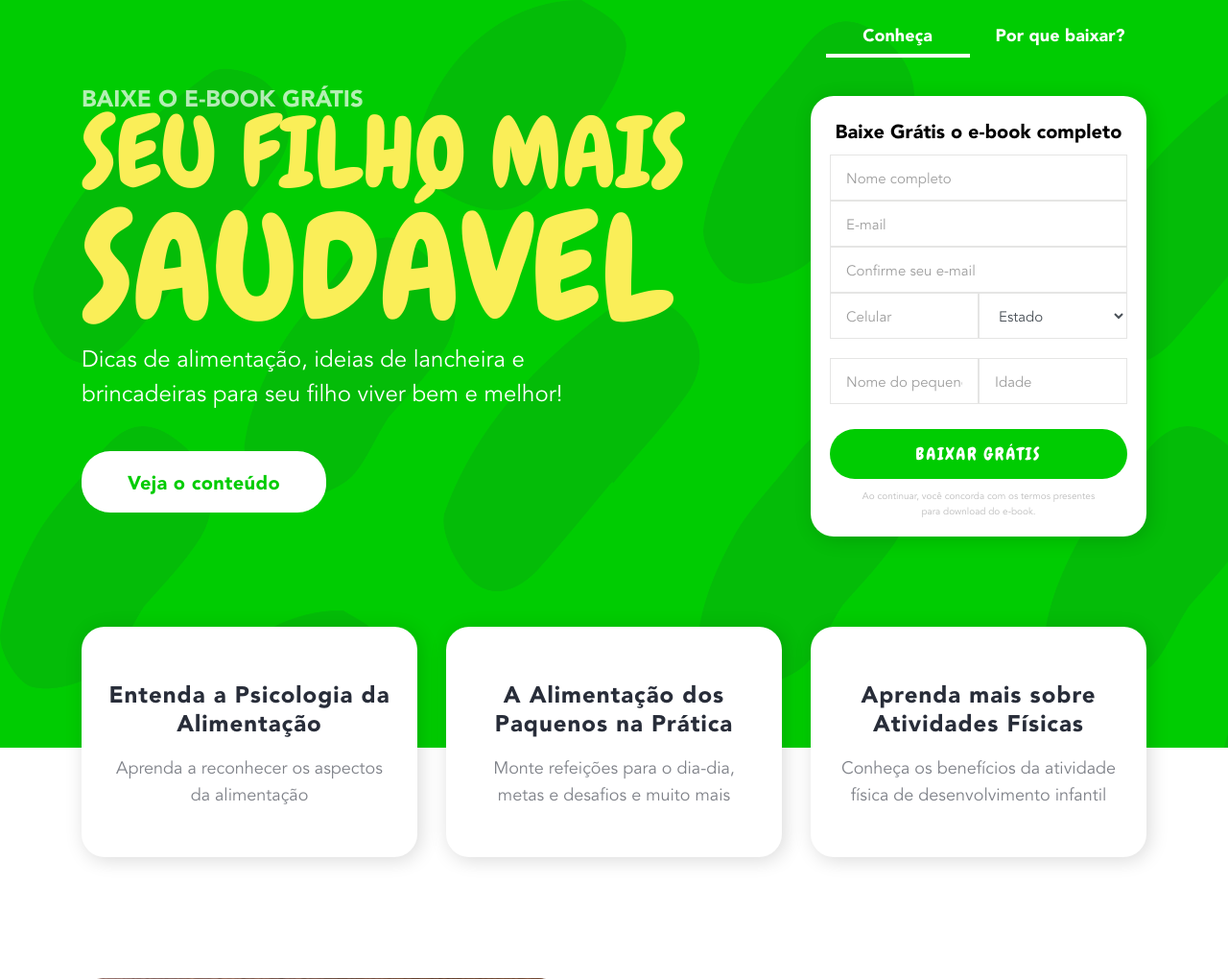
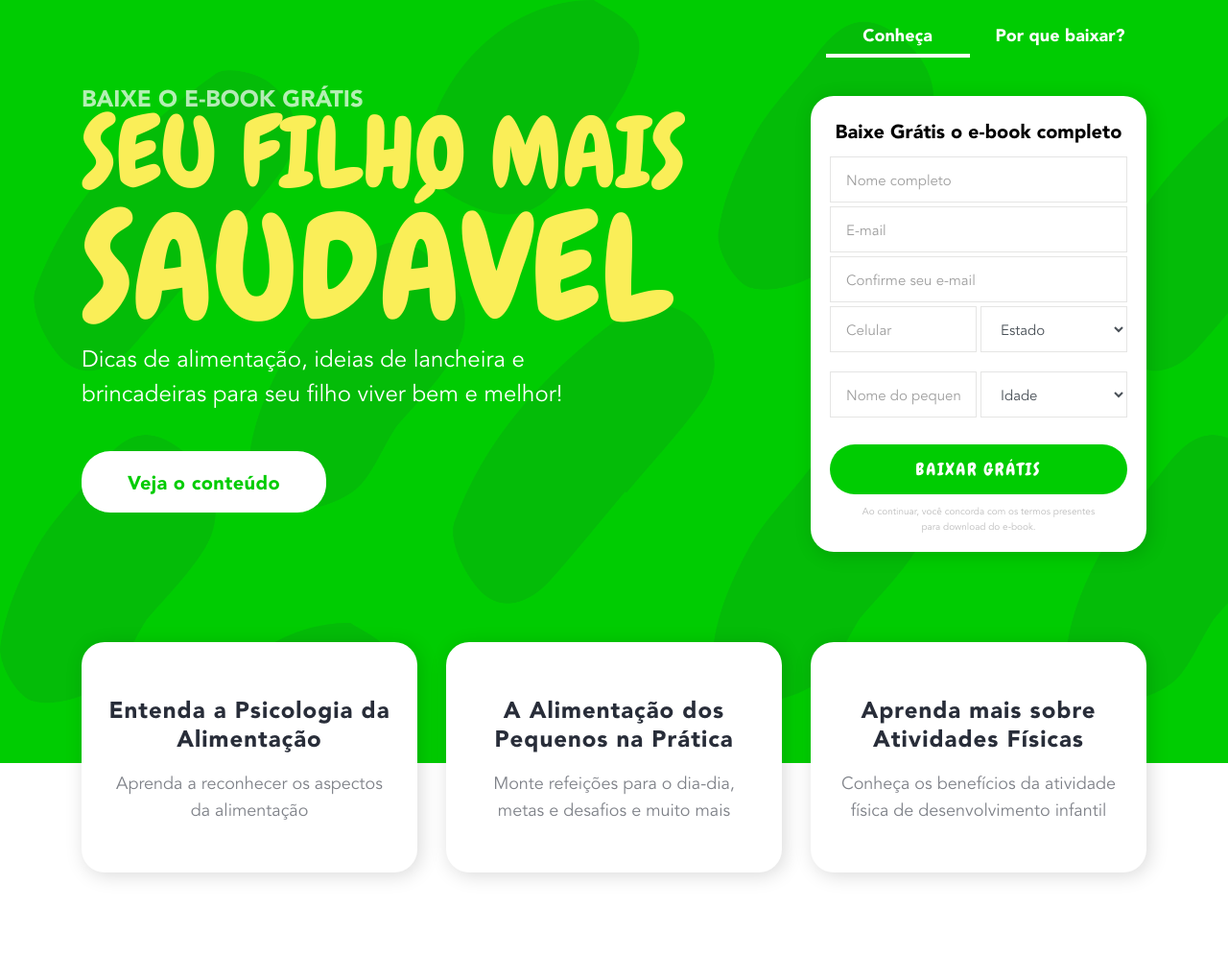
Before and after one commit to promova-me/promova-me-lp, a PHP site: page / in a window 1280 px wide. Shown: the top 1020 px of the page at 96% size. Run offline with PHP 8.4, Linux system fonts and the light colour scheme.

Commit message:
fixes and QA

```diff
--- a/assets/css/styles.css
+++ b/assets/css/styles.css
@@ -90,26 +90,6 @@ input[type=number] {
 .lSSlideOuter .lSPager.lSpg > li.active a,
 .lSSlideOuter .lSPager.lSpg > li:hover a {
   background-color: #faee58;
-}
-header {
-  /*background-color: #00cc02;
-    min-height: 80px;
-
-    ul {
-        li.nav-item {
-            padding: 15px 0 0;
-            a {
-                color: #ffffff;
-                font-family: "Avenir Black";
-                font-size: 18px;
-                font-weight: 900;
-                line-height: 12px;
-                &.active {
-                    border-bottom: 5px solid #fff;
-                }
-            }
-        }
-    }*/
 }
 section.hero {
   background-color: #00cc02;
@@ -360,6 +340,7 @@ section.hero .right .box .lead-form form .form-group select {
   font-size: 15px;
   font-weight: 500;
   padding: 6px 16px 0;
+  margin: 2px 0;
 }
 section.hero .right .box .lead-form form .form-group input:focus,
 section.hero .right .box .lead-form form .form-group select:focus {
@@ -370,16 +351,15 @@ section.hero .right .box .lead-form form .form-group input::placeholder,
 section.hero .right .box .lead-form form .form-group select::placeholder {
   color: #9e9e9e;
 }
-section.hero .right .box .lead-form form .form-group input:disabled,
-section.hero .right .box .lead-form form .form-group select:disabled {
-  color: #9e9e9e;
-}
 section.hero .right .box .lead-form form .form-group input.error,
 section.hero .right .box .lead-form form .form-group select.error {
-  border-color: #F3637A;
+  border-color: #f3637a;
+}
+section.hero .right .box .lead-form form .form-group.half :first-child {
+  margin: 2px 4px 2px 0;
 }
 section.hero .right .box .lead-form form .form-group.child {
-  padding-top: 20px;
+  padding-top: 16px;
 }
 section.hero .right .box .lead-form form .btn-download-ebook {
   border-radius: 26px;
@@ -404,7 +384,7 @@ section.hero .right .box .lead-form form .btn-download-ebook span {
 }
 section.hero .right .box .lead-form span.error-msg {
   float: left;
-  color: #F3637A;
+  color: #f3637a;
   font-weight: 400;
   text-align: left;
   font-size: 12px;
--- a/assets/js/scripts.js
+++ b/assets/js/scripts.js
@@ -119,7 +119,7 @@ const Lead = {
             this.phone = $('#phone-form').val();
             this.state = $('#state-form').children("option:selected").val();
             this.childName = $('#child-name-form').val();
-            this.childAge = $('#child-age-form').val();
+            this.childAge = $('#child-age-form').children("option:selected").val();
         } catch (e) {
             return false
         }
@@ -262,7 +262,8 @@ const Validation = {
             }
         }
 
-        if (!$("#child-age-form").val()) {
+        var selectedChildAge = $('#child-age-form').children("option:selected").val();
+        if (!selectedChildAge) {
 
             Util.addError(this.errorLeadElement, 'Informe a idade do pequeno');
             Util.addRedBorderOnErrorInput('#child-age-form');
@@ -301,7 +302,6 @@ const Util = {
 
     initMasks: function () {
         $('#phone-form').mask('(99) 99999-9999');
-        $('#child-age-form').mask('99');
     }
 
 };
--- a/assets/less/_config.less
+++ b/assets/less/_config.less
@@ -8,6 +8,8 @@
 @black: #000000;
 @text-gray-1: #9e9e9e;
 @text-gray-2: #bdbdbd;
+@blue-focus: #80bdff;
+@red-error: #F3637A;
 
 @font-family: "Avenir Book", "ff-prater-sans-web","OpenSans", "Open Sans";
 
--- a/assets/less/_header.less
+++ /dev/null
@@ -1,20 +0,0 @@
-header {
-    /*background-color: #00cc02;
-    min-height: 80px;
-
-    ul {
-        li.nav-item {
-            padding: 15px 0 0;
-            a {
-                color: #ffffff;
-                font-family: "Avenir Black";
-                font-size: 18px;
-                font-weight: 900;
-                line-height: 12px;
-                &.active {
-                    border-bottom: 5px solid #fff;
-                }
-            }
-        }
-    }*/
-}
--- a/assets/less/_hero.less
+++ b/assets/less/_hero.less
@@ -32,6 +32,7 @@ section.hero {
             li {
                 display: inline;
                 text-align: center;
+
                 &.one {
                     a {
                         width: 150px;
@@ -39,24 +40,29 @@ section.hero {
                             width: 100px;
                         }
                     }
+
                     &.active {
                         &~hr {
                             width: 150px;
                             margin-left: 0;
+
                             @media screen and (max-width: 370px){
                                 width: 100px;
                             }
                         }
                     }
                 }
+
                 &.two.active {
                     &~hr {
                         margin-left: 150px;
+
                         @media screen and (max-width: 370px){
                             margin-left: 100px;
                         }
                     }
                 }
+
                 a {
                     display: inline-block;
                     width: 180px;
@@ -68,12 +74,14 @@ section.hero {
                     font-size: 18px;
                     font-weight: 900;
                     line-height: 12px;
+
                     @media screen and (max-width: 370px){
                         width: 140px;
                         font-size: 16px;
                     }
                 }
             }
+
             hr {
                 height: .25rem;
                 width: 180px;
@@ -81,6 +89,7 @@ section.hero {
                 background: @white;
                 border: none;
                 transition: .3s ease-in-out;
+
                 @media screen and (max-width: 370px){
                     width: 140px;
                 }
@@ -112,6 +121,7 @@ section.hero {
                 font-size: 4vw;
             }
         }
+
         .title {
             color: @yellow;
             font-family: "Chewy Regular";
@@ -132,6 +142,7 @@ section.hero {
                 font-size: 52px;
                 line-height: 70px;
                 padding-top: 15px;
+
                 span {
                     font-size: 83px;
                 }
@@ -150,11 +161,13 @@ section.hero {
             @media screen and (max-width: 540px){
                 font-size: 14.6vw;
                 line-height: 19vw;
+
                 span {
                     font-size: 23vw;
                 }
             }
         }
+
         .desc-bottom {
             color: @white;
             font-family: "Avenir Book";
@@ -162,19 +175,23 @@ section.hero {
             font-weight: 500;
             line-height: 36px;
             max-width: 520px;
+
             @media @breakTabletMax{
                 font-size: 22px;
             }
+
             @media @breakTabletMin {
                 font-size: 20px;
                 line-height: 28px;
                 text-align: center;
             }
+
             @media screen and (max-width: 540px){
                 font-size: 4.2vw;
                 line-height: 5vw;
             }
         }
+
         .cta {
             max-width: 255px;
             margin-top: 40px;
@@ -221,6 +238,7 @@ section.hero {
                     .form-group {
                         margin: 0;
                         display: flex;
+
                         input, select {
                             height: 48px;
                             border: 1px solid #e5e5e4;
@@ -230,25 +248,33 @@ section.hero {
                             font-size: 15px;
                             font-weight: 500;
                             padding: 6px 16px 0;
+                            margin: 2px 0;
 
                             &:focus {
                                 box-shadow: inherit;
-                                border-color: #80bdff;
+                                border-color: @blue-focus;
                             }
+
                             &::placeholder {
                                 color: @text-gray-1;
                             }
-                            &:disabled {
-                                color: @text-gray-1;
-                            }
+
                             &.error {
-                                border-color: #F3637A;
+                                border-color: @red-error;
                             }
                         }
+
+                        &.half {
+                            :first-child {
+                                margin: 2px 4px 2px 0;
+                            }
+                        }
+
                         &.child {
-                            padding-top: 20px;
+                            padding-top: 16px;
                         }
                     }
+
                     .btn-download-ebook {
                         border-radius: 26px;
                         background-color: @green;
@@ -276,7 +302,7 @@ section.hero {
 
                 span.error-msg {
                     float: left;
-                    color: #F3637A;
+                    color: @red-error;
                     font-weight: 400;
                     text-align: left;
                     font-size: 12px;
@@ -293,6 +319,7 @@ section.hero {
                     max-width: 260px;
                     margin: 0 auto;
                     padding-top: 10px;
+
                     h5 {
                         color: @text-gray-2;
                         font-family: "Avenir Book";
@@ -319,6 +346,7 @@ section.hero {
 
                 .img-check {
                     text-align: center;
+
                     img {
                         width: 100%;
                         max-width: 220px;
--- a/assets/less/styles.less
+++ b/assets/less/styles.less
@@ -1,5 +1,4 @@
 @import "_config.less";
-@import "_header.less";
 @import "_hero.less";
 @import "_health-cards.less";
 @import "_preview-content.less";
--- a/landing/layout.php
+++ b/landing/layout.php
@@ -41,8 +41,6 @@
 
 <?php
 
-require('partials/_header.php');
-
 require('landing.php');
 
 require('partials/_footer.php');
--- a/landing/partials/_header.php
+++ /dev/null
@@ -1 +0,0 @@
-<header></header>
--- a/landing/partials/_health-cards.php
+++ b/landing/partials/_health-cards.php
@@ -17,7 +17,7 @@
                 <div class="col-md-4">
                     <div class="card">
                         <h3 class="title-card">
-                            A Alimentação dos Paquenos na Prática
+                            A Alimentação dos Pequenos na Prática
                         </h3>
                         <h4 class="text-card">
                             Monte refeições para o dia-dia, metas e desafios e muito mais
@@ -53,7 +53,7 @@
                         <li>
                             <div class="card">
                                 <h3 class="title-card">
-                                    A Alimentação dos Paquenos na Prática
+                                    A Alimentação dos Pequenos na Prática
                                 </h3>
                                 <h4 class="text-card">
                                     Monte refeições para o dia-dia, metas e desafios e muito mais
--- a/landing/partials/_hero.php
+++ b/landing/partials/_hero.php
@@ -43,7 +43,7 @@ $states = array('AC','AL','AP','AM','BA','CE','DF','ES','GO','MA','MS','MT','MG'
                             <div class="form-group">
                                 <input type="email" class="form-control" id="confirm-email-form" tabindex="3" placeholder="Confirme seu e-mail">
                             </div>
-                            <div class="form-group">
+                            <div class="form-group half">
                                 <input type="tel" class="form-control" id="phone-form" tabindex="4" placeholder="Celular">
                                 <select class="form-control" id="state-form" tabindex="5">
                                     <option selected disabled value="">Estado</option>
@@ -54,9 +54,17 @@ $states = array('AC','AL','AP','AM','BA','CE','DF','ES','GO','MA','MS','MT','MG'
                                     } ?>
                                 </select>
                             </div>
-                            <div class="form-group child">
+                            <div class="form-group child half">
                                 <input type="text" class="form-control" id="child-name-form" tabindex="6" placeholder="Nome do pequeno">
-                                <input type="tel" class="form-control" maxlength="2" id="child-age-form" tabindex="7" placeholder="Idade">
+                                <select class="form-control" id="child-age-form" tabindex="7">
+                                    <option selected disabled value="">Idade</option>
+                                    <?php
+                                    for ($i = 0; $i <= 12; $i++) { ?>
+                                        <option value="<?= $i ?>"><?= $i ?></option>
+                                        <?php
+                                    } ?>
+                                </select>
+<!--                                <input type="tel" class="form-control" maxlength="2" id="child-age-form" tabindex="7" placeholder="Idade">-->
                             </div>
 
                             <span class="error-msg"></span>
--- a/landing/partials/_preview-content.php
+++ b/landing/partials/_preview-content.php
@@ -15,9 +15,6 @@
                         <li data-thumb="/assets/images/gallery3.png">
                             <img src="/assets/images/gallery3.png" />
                         </li>
-                        <!--<li data-thumb="http://sachinchoolur.github.io/lightslider/img/thumb/cS-4.jpg">
-                            <img src="http://sachinchoolur.github.io/lightslider/img/cS-4.jpg" />
-                        </li>-->
                     </ul>
                 </div>
             </div>
```
